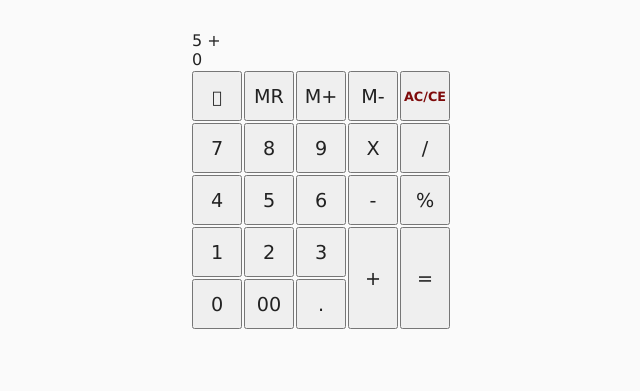
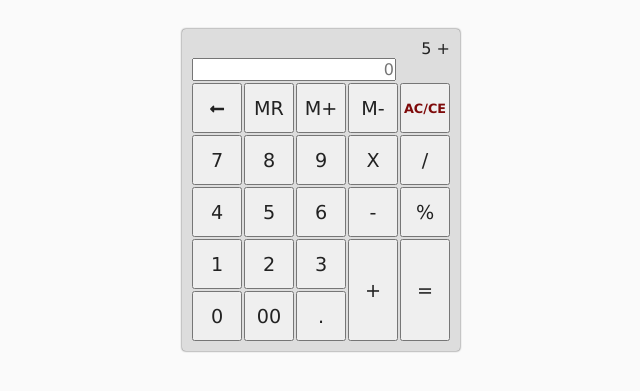
Before and after one commit to amorim26/calculadora_matematica, a plain HTML site: page index.html in a window 1280 px wide. Both pictures are taken after a click on the button 536 px from the left and 159 px from the top of the page. Shown: the part 63-454 px from the top of the page, without its empty margins (319-959 px from the left). Drawn offline with Linux system fonts and the light colour scheme.

Commit message:
AULA 09/09

```diff
--- a/css/style.css
+++ b/css/style.css
@@ -8,6 +8,10 @@
     color: #222;
     font-family: Verdana, sans-serif;
 
+}
+
+#painel *{
+    text-align: end;
 }
 
 #interface {
@@ -32,16 +36,34 @@
 }
 
 #interface table {
-    margin: 0 auto
-
+    margin: 0 auto;
+    padding: .5rem;
+    border-radius: .25rem;
+  box-shadow: 0 0 2px rgba(0, 0,0, .8);
+  background-color: #ddd;
 
 }
 
+#interface table #painel {
+    display: block;
+
+}
+
+#interface table #painel #txt_operadores{
+    display: block;
+}
+
+#interface table
+#painel #txt_display:focus-visible{
+    outline: none;
+    background-color: transparent;
+}
+
 #interface table button {
- display: block;
- width: 50px;
- height: 50px;
- font-size: 1.2rem;
+    display: block;
+    width: 50px;
+    height: 50px;
+    font-size: 1.2rem;
 
 }
 
--- a/index.html
+++ b/index.html
@@ -5,7 +5,7 @@
     <meta name="viewport" content="width=device-width, initial-scale=1.0" />
     <title>Calculadora Matematica</title>
 
-    <link rel="stylesheet" href="tools/fontawesome/css/fontawesome.min.css">
+    <link rel="stylesheet" href="tools/fontawesome/css/all.css">
     <link rel="stylesheet" href="css/style.css" />
 
     <script src="tools/jquery/jquery.min.js"></script>
@@ -25,7 +25,7 @@
                     <td colspan="5">
                         <div id="painel">
                             <p id="txt_operadores">5 +</p>
-                            <p id="txt_operadores">0</p>
+                            <input type="text" id="txt_display" placeholder="0">
                         </div>
                     </td>
                 </tr>
--- a/js/scripts.js
+++ b/js/scripts.js
@@ -1,3 +1,10 @@
-$(document).ready(function(){
+$(document).ready(function() {
+    var nr_c = "";
 
+    $('.bt-calc').click(function(){
+        var nr = $(this).text();
+        nr_c = nr_c.concat(nr)
+
+        $('#txt_display').text(nr_c)
+    })
 });
```
